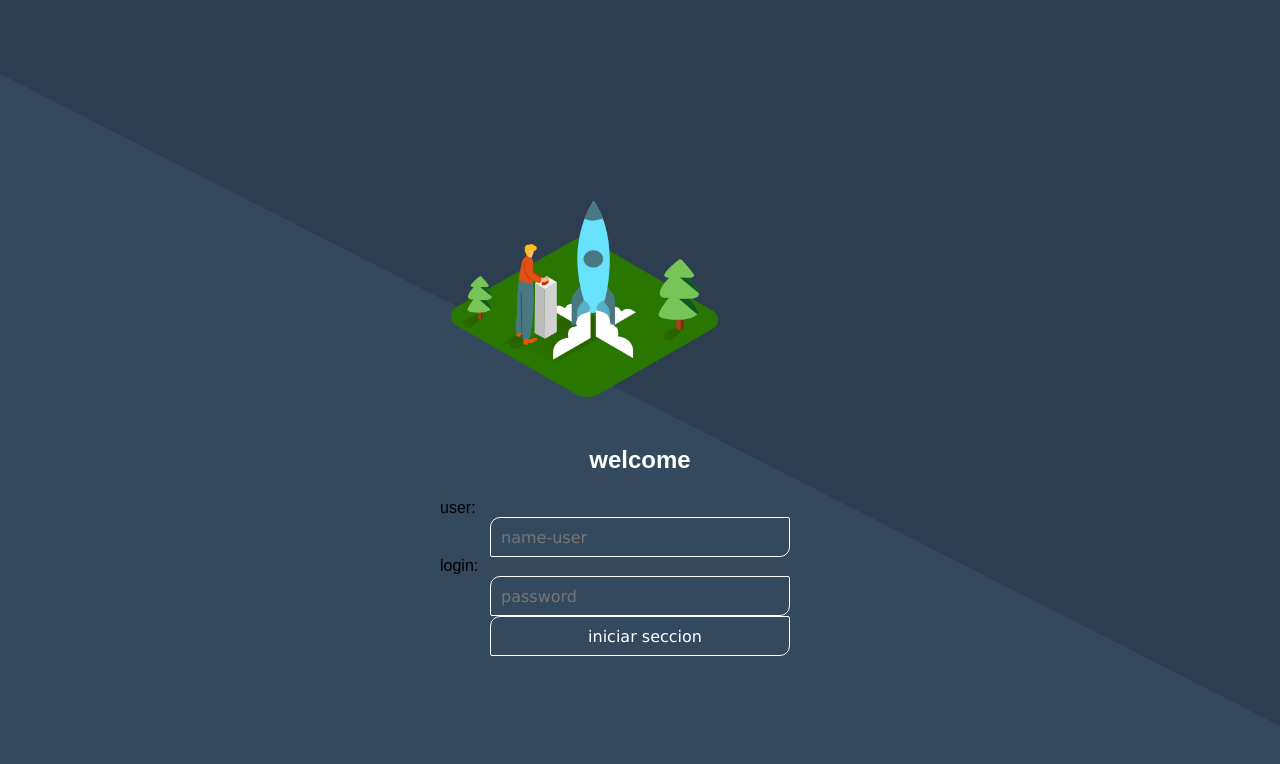
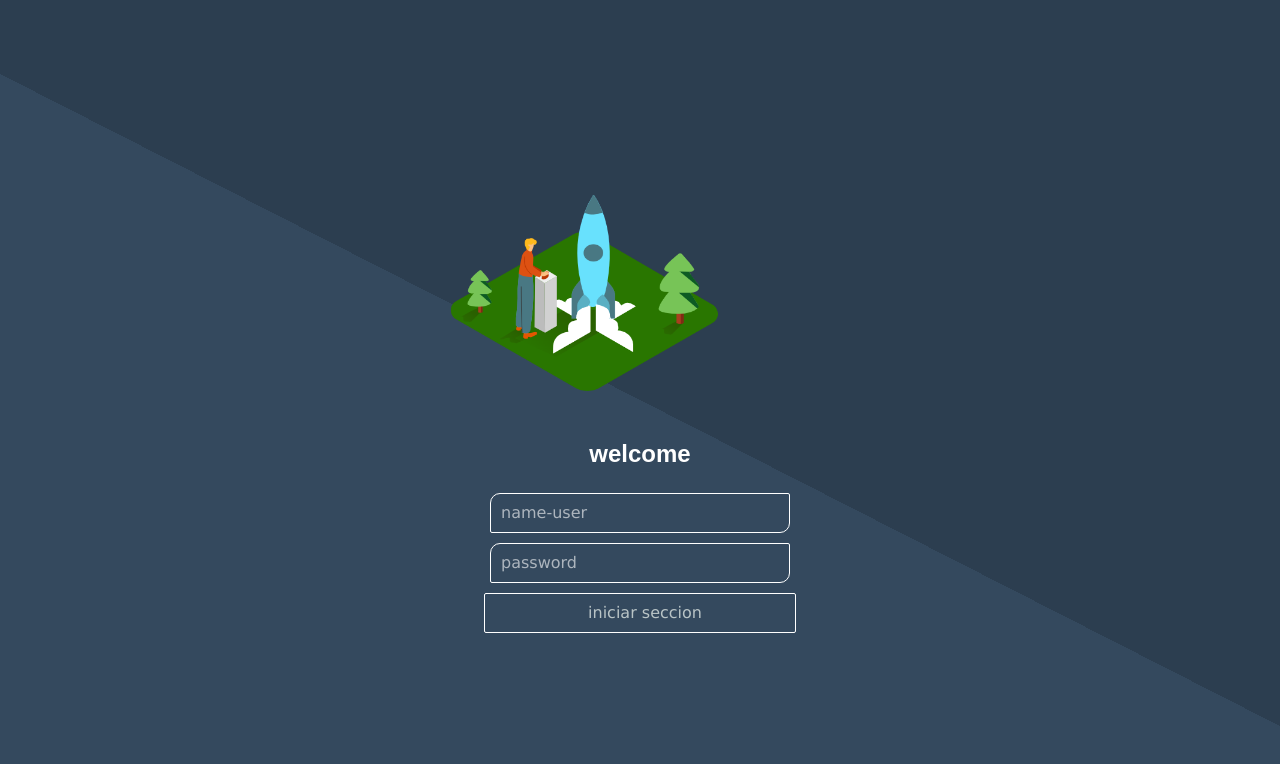
Before and after one commit to maycolroa/front_app_linked, a plain HTML site: page front_linkend/index.html in a window 1280 px wide. Drawn offline with Linux system fonts and the light colour scheme.

Commit message:
front_app_linkd 0.01 28/06/22

```diff
--- a/front_linkend/index.html
+++ b/front_linkend/index.html
@@ -12,8 +12,8 @@
     <img src="img/Startup_Isometric.png" alt="user-login">
     <p class="text">welcome</p>
     <form class="login-from">
-        <p>user: <input type="text" name="usuario" id="usuario" placeholder="name-user">
-        <p>login: <input type="password" name="pass" id="pass" placeholder="password">
+        <input type="text" name="usuario" id="usuario" placeholder="name-user">
+        <input type="password" name="pass" id="pass" placeholder="password">
         <input onclick="validar()" type="button" value="iniciar seccion">
     </form>
 </div>
--- a/front_linkend/style.css
+++ b/front_linkend/style.css
@@ -48,5 +48,32 @@ body {
     outline: none;
 }
 .form-body input[type="password"] {
-    margin-top: 1px;
+    margin-top: 10px;
 }
+::placeholder{
+font-size: 1rem;
+color: rgba(255, 255, 255, .596);
+}
+.form-body input:hover{
+    transition: 5s;
+    border: 1px solid #2980b9;
+    color: #2498db;
+}
+.form-body input[type="button"]{
+    display: block;
+    margin: auto;
+    margin-top: 10px;
+    margin-bottom: 30px;
+    height: 40px;
+    width: 78%;
+    color: #b9c4c6;
+    border-radius: 2px;
+    cursor: pointer;
+    outline: none;
+    transition: all .5s ease;
+}
+.form-body button:hover{
+    color: #d5bddd;
+    border: 2px solid #3498bd;
+    background:linear-gradient(#34495e,#2c3e50);
+}
```
